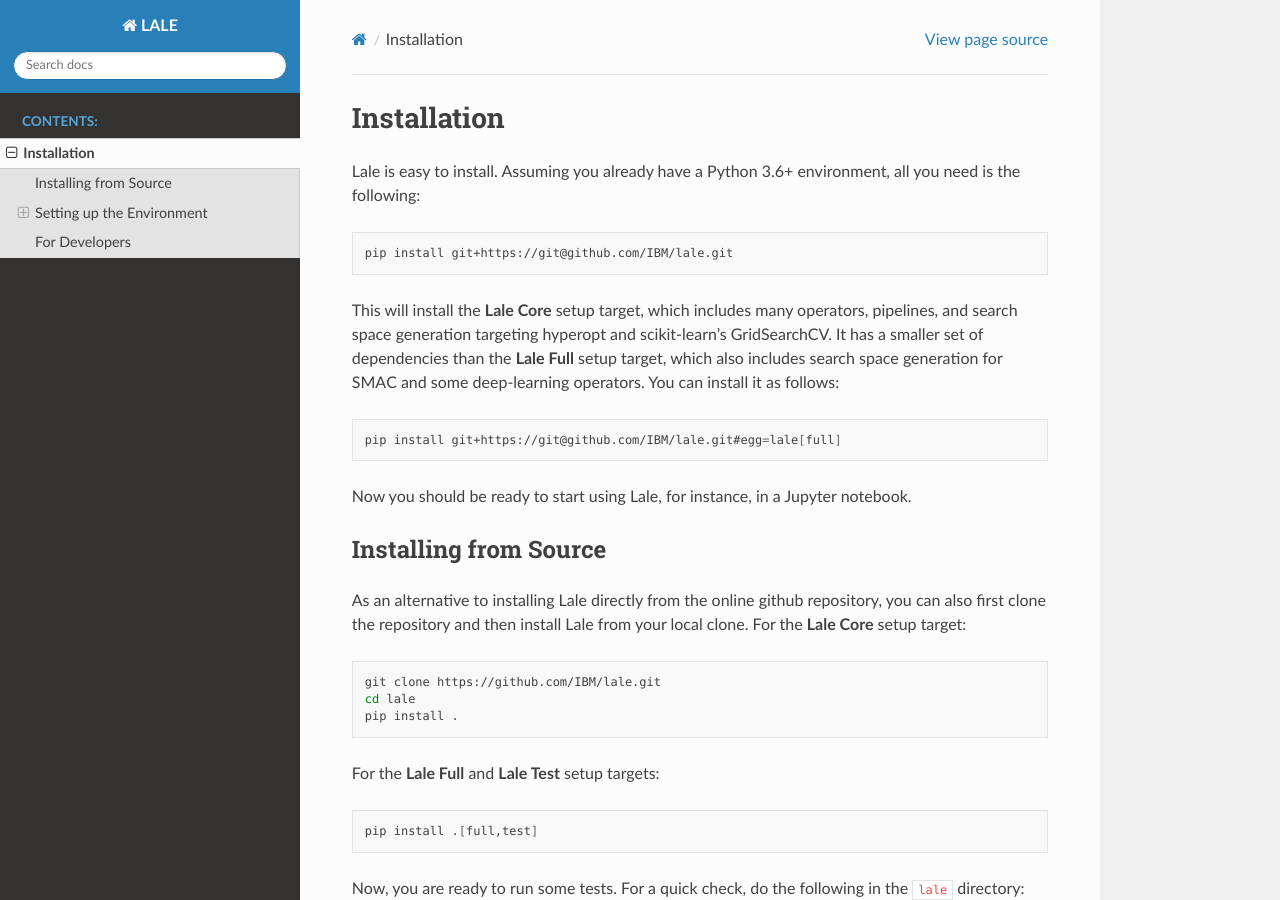
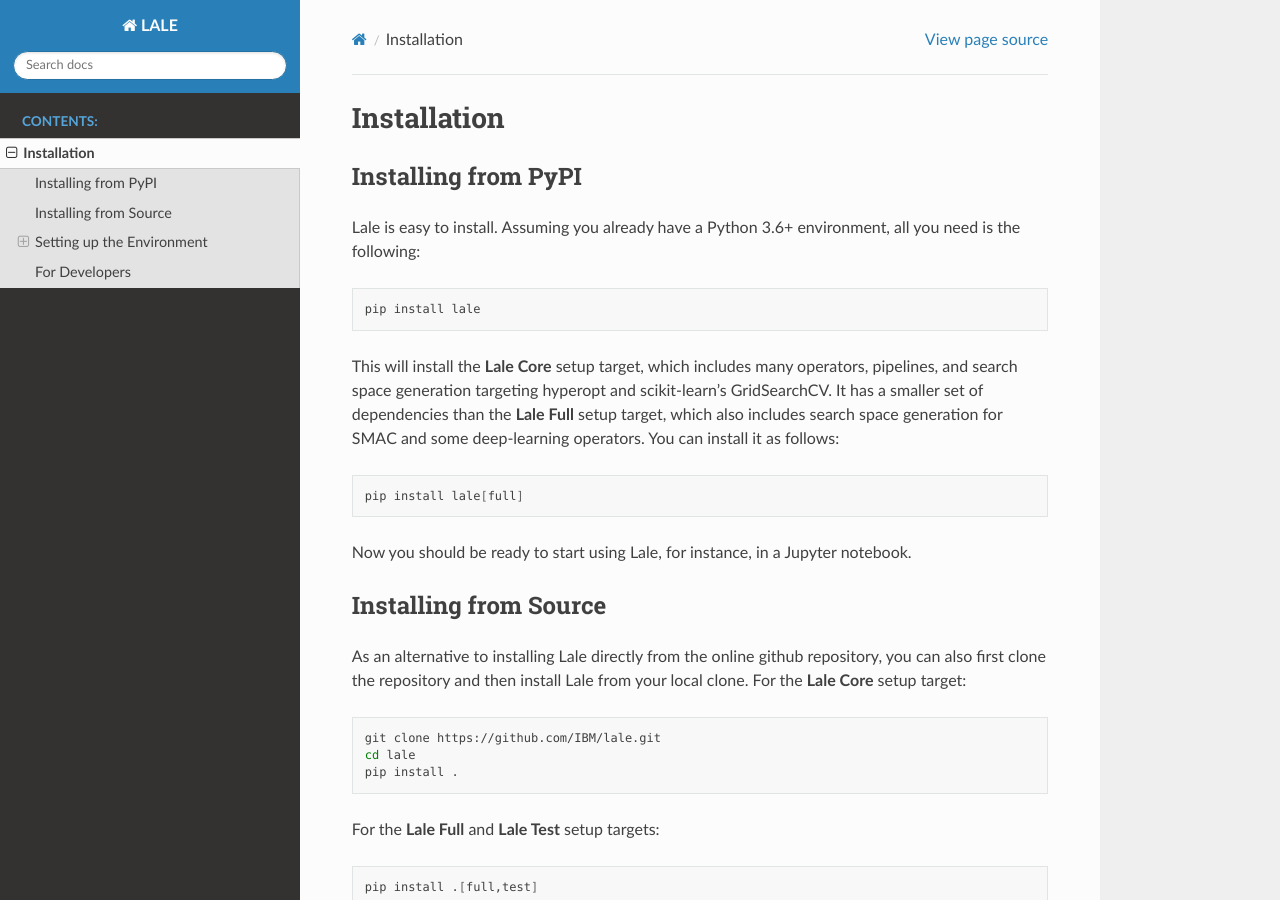
Before and after one commit to IBM/lale, a Sphinx documentation site: the page built from docs/installation.rst, in a window 1280 px wide and 900 px high. Built offline with Sphinx 7.4.7 and the Read the Docs theme 2.0.0, drawn with Linux system fonts in a browser that asks for light colours; formulas are drawn with MathJax 3.

Commit message:
updated installation.rst to reflect installation from PyPI.

```diff
--- a/docs/installation.rst
+++ b/docs/installation.rst
@@ -1,12 +1,15 @@
 Installation
 ============
+
+Installing from PyPI
+----------------------
 
 Lale is easy to install. Assuming you already have a Python 3.6+
 environment, all you need is the following:
 
 .. code:: Bash
 
-    pip install git+https://git@github.com/IBM/lale.git
+    pip install lale
 
 This will install the **Lale Core** setup target, which includes many
 operators, pipelines, and search space generation targeting hyperopt
@@ -17,7 +20,7 @@
 
 .. code:: Bash
 
-    pip install git+https://git@github.com/IBM/lale.git#egg=lale[full]
+    pip install lale[full]
 
 Now you should be ready to start using Lale, for instance, in a
 Jupyter notebook.
```
